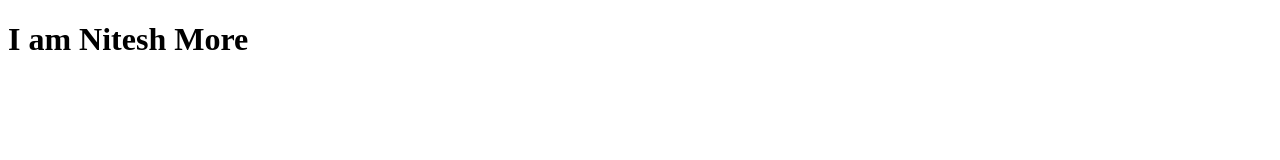
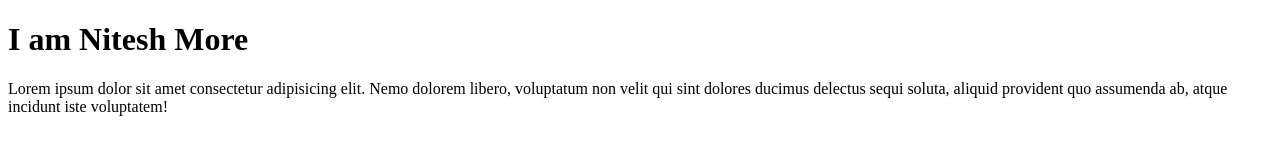
Before and after one commit to more22nitesh/first-project, a plain HTML site: page index.html in a window 1280 px wide. Drawn offline with Linux system fonts and the light colour scheme.

Commit message:
added desc index.html

```diff
--- a/index.html
+++ b/index.html
@@ -8,5 +8,6 @@
 </head>
 <body>
     <h1>I am Nitesh More</h1>
+    <p>Lorem ipsum dolor sit amet consectetur adipisicing elit. Nemo dolorem libero, voluptatum non velit qui sint dolores ducimus delectus sequi soluta, aliquid provident quo assumenda ab, atque incidunt iste voluptatem!</p>
 </body>
 </html>
```
